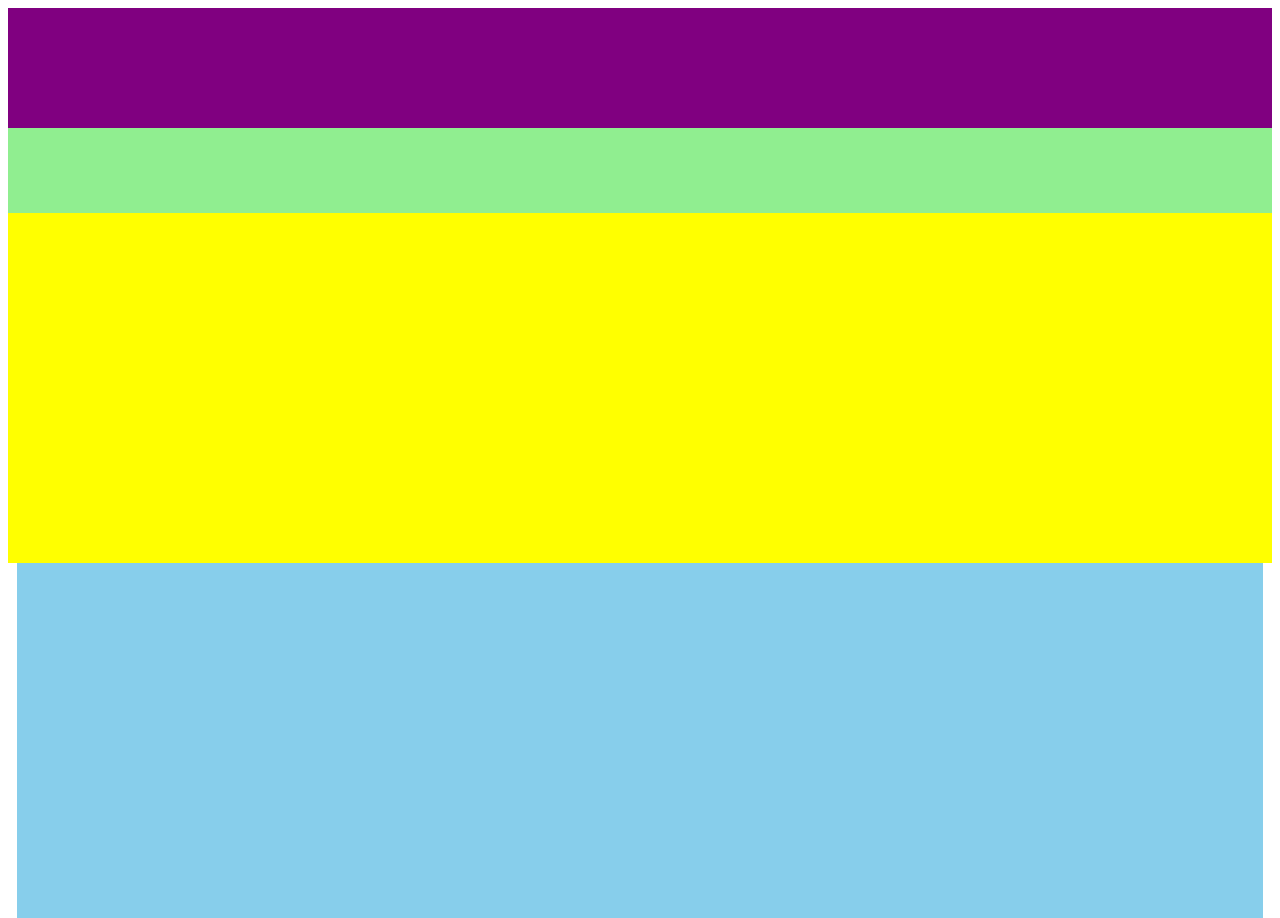
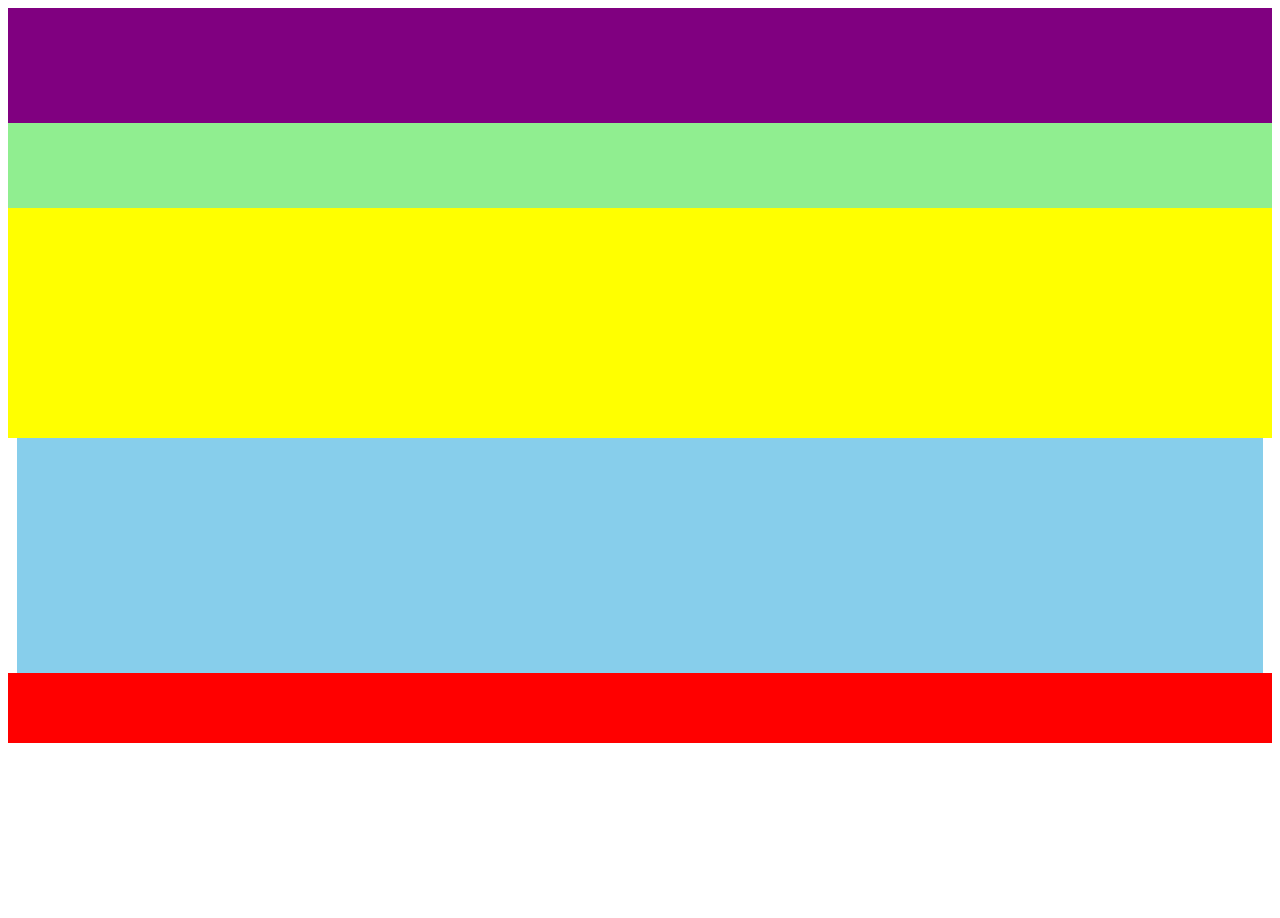
Before and after one commit to ellieporras/se1400, a plain HTML site: page milestone3/index.html in a window 1280 px wide. Shown: the top 918 px of the page. After the commit the page ends 800 px from the top, so only its background shows below. Drawn offline with Linux system fonts and the light colour scheme.

Commit message:
fixed nav

```diff
--- a/milestone3/style.css
+++ b/milestone3/style.css
@@ -5,7 +5,7 @@
 }
 nav {
     background-color: purple;
-    height: 120px;
+    height: 115px;
     grid-row: 1 / 2;
     grid-column: 1 / -1;
 }
@@ -17,13 +17,13 @@ header {
 }
 #hero {
     background-color: yellow;
-    height:350px;
+    height:230px;
     grid-row: 3 / 4;
     grid-column: 1 / -1;
 }
 main{
     background-color: skyblue;
-    height: 355px;
+    height: 235px;
     margin-left: 9px;
     margin-right: 9px;
     grid-row: 4 / 5;
```
